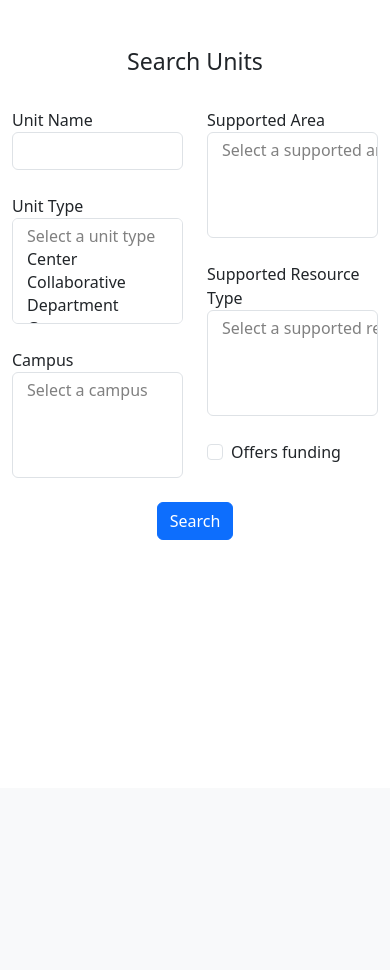
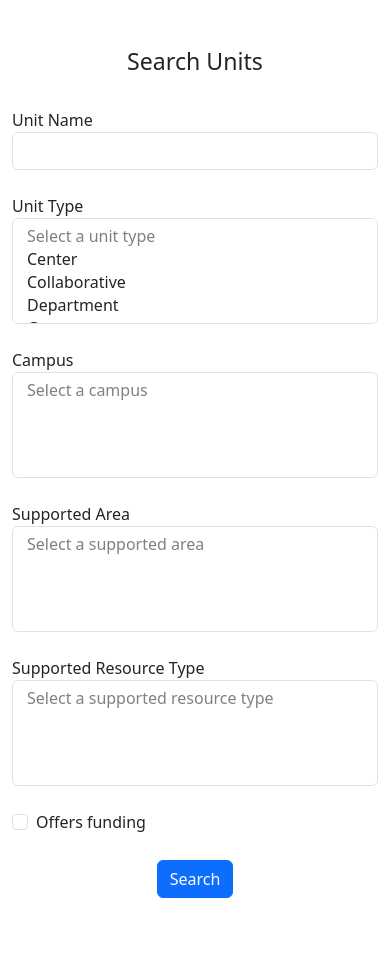
Before and after one commit to tyt3/Pitt-Digital-Scholarship-DB, a Flask app: page /search-units in a window 390 px wide. Shown: the part 56-1026 px from the top of the page. Before the commit the page ends 596 px from the top, so only its background shows below. Run offline with Flask 3, Linux system fonts and the light colour scheme.

Commit message:
Update Bootstrap col breakpoint

```diff
--- a/pittdsdb/templates/search-funding.html
+++ b/pittdsdb/templates/search-funding.html
@@ -6,8 +6,8 @@
 <form action="/search-funding" method="POST">
   <h3 align="center">Search Funding</h3>
   <br/>
-  <div class="row">
-    <div class="col">
+  <div class="row gy-4">
+    <div class="col-sm">
       <div class="form-group">
         <label for="funding_name"><span style="font-weight: 500">Funding Name</span></label>
         <input type="text" class="form-control" id="funding_name" name="funding_name">
@@ -46,7 +46,7 @@
         </select>
       </div>
     </div>
-    <div class="col">
+    <div class="col-sm">
       <div class="form-group">
         <label for="type"><span style="font-weight: 500">Payment Type</span></label>
         <select class="form-control" id="payment_type" name="payment_type" multiple>
--- a/pittdsdb/templates/search-people.html
+++ b/pittdsdb/templates/search-people.html
@@ -52,8 +52,8 @@
 <form action="/search-people" method="POST">
   <h3 align="center">Search People</h3>
   <br/>
-  <div class="row">
-    <div class="col">
+  <div class="row gy-4">
+    <div class="col-sm">
       <div class="row gy-4">
         <div class="col-sm">
           <label for="first_name"><span style="font-weight: 500">First Name</span></label>
@@ -106,7 +106,7 @@
         </select>
       </div>
     </div>
-    <div class="col">
+    <div class="col-sm">
       <div class="form-group">
         <label for="title"><span style="font-weight: 500">Title</span></label>
         <input type="text" class="form-control" id="title" name="title">
--- a/pittdsdb/templates/search-units.html
+++ b/pittdsdb/templates/search-units.html
@@ -6,8 +6,8 @@
 <form action="/search-units" method="POST">
   <h3 align="center">Search Units</h3>
   <br />
-  <div class="row">
-    <div class="col">
+  <div class="row gy-4">
+    <div class="col-sm">
       <div class="form-group">
         <label for="unit_name"><span style="font-weight: 500">Unit Name</span></label>
         <input type="text" class="form-control" id="unit_name" name="unit_name">
@@ -33,7 +33,7 @@
         </select>
       </div>
     </div>
-    <div class="col">
+    <div class="col-sm">
       <div class="form-group">
         <label for="supported_area"><span style="font-weight: 500">Supported Area</span></label>
         <select class="form-control" id="supported_area" name="supported_area" multiple>
```
Also changed, not shown: pittdsdb/templates/search-areas.html (deleted, +0 -13 lines).
